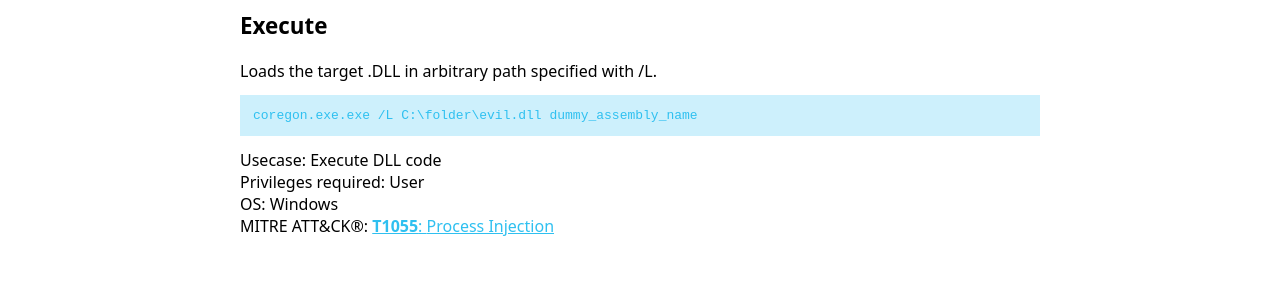
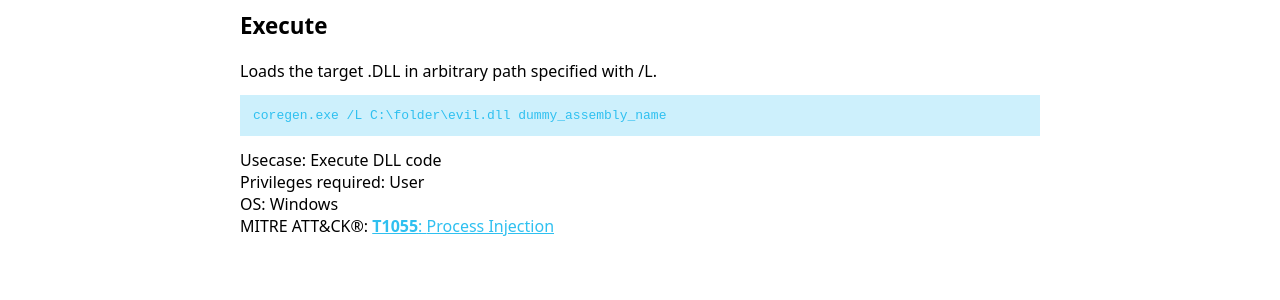
Before and after one commit to LOLBAS-Project/LOLBAS-Project.github.io, a Jekyll site: the page built from _lolbas/OtherMSBinaries/Coregen.md, in a window 1280 px wide. Shown: the part 748-1048 px from the top of the page. Built offline with Jekyll 4.4.1, drawn with Linux system fonts in a browser that asks for light colours.

Commit message:
Applying update LOLBAS-Project/LOLBAS@e4261b1f021a439a16cbb548f799513d808d6bbf

```diff
--- a/_lolbas/OtherMSBinaries/Coregen.md
+++ b/_lolbas/OtherMSBinaries/Coregen.md
@@ -4,7 +4,7 @@ Description: Binary coregen.exe (Microsoft CoreCLR Native Image Generator) loads
 Author: Martin Sohn Christensen
 Created: 2020-10-09
 Commands:
-  - Command: coregon.exe.exe /L C:\folder\evil.dll dummy_assembly_name
+  - Command: coregen.exe /L C:\folder\evil.dll dummy_assembly_name
     Description: Loads the target .DLL in arbitrary path specified with /L.
     Usecase: Execute DLL code
     Category: Execute
```
